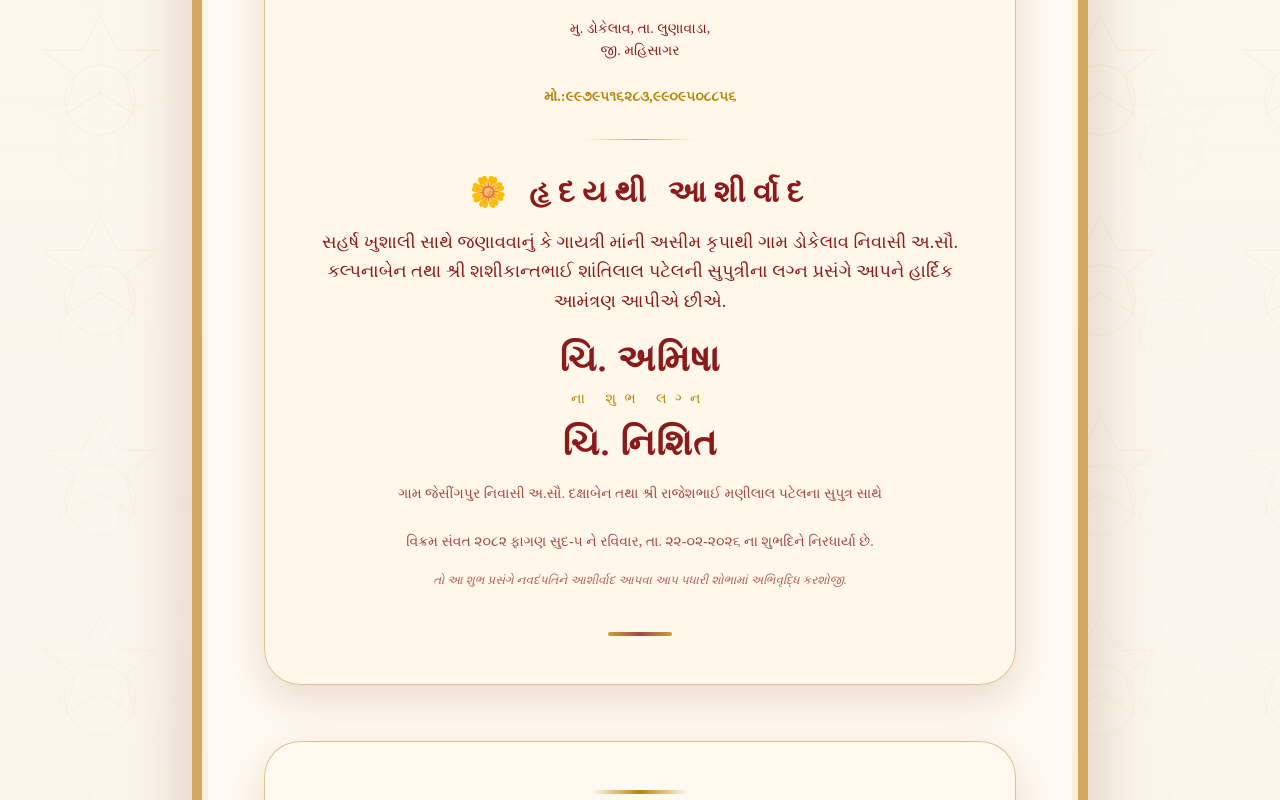
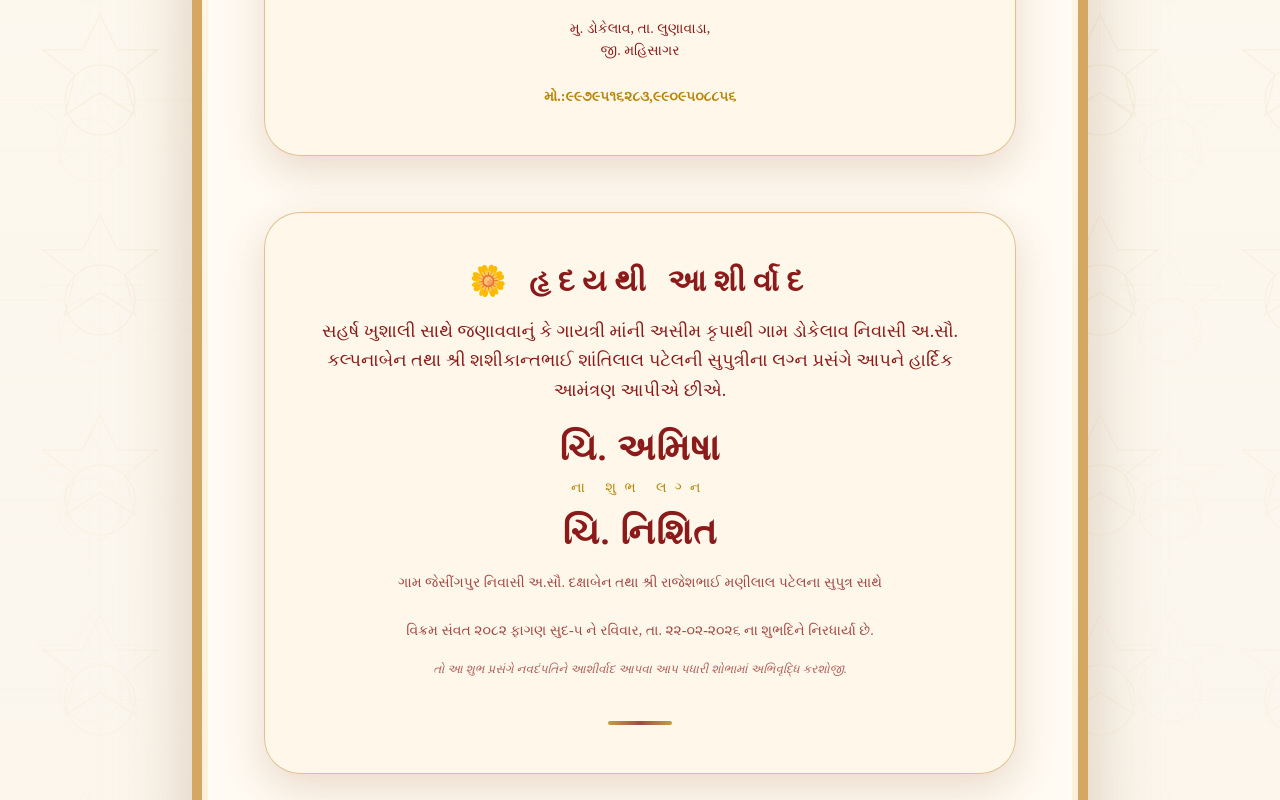
Before and after one commit to Ridhu18/WeddingInvitation, a Next.js app: page / in a window 1280 px wide. Shown: the part 1200-2000 px from the top of the page. Built offline with nearby package versions, Linux system fonts and the light colour scheme.

Commit message:
location and amantran box

```diff
--- a/components/wedding-invitation.tsx
+++ b/components/wedding-invitation.tsx
@@ -173,7 +173,7 @@ export default function WeddingInvitation() {
             </div>
 
             <div className="mt-12 sm:mt-14 space-y-12 sm:space-y-14">
-              {/* Invited By & Blessings */}
+              {/* Invited By */}
               <div className="rounded-[36px] border border-[#d4a76a]/70 bg-[#fff8e9]/90 px-6 py-10 sm:px-8 sm:py-12 shadow-[0_14px_40px_rgba(140,80,30,0.18)] text-center">
                 <div className="space-y-6">
                   <h2 className="text-2xl sm:text-3xl font-semibold tracking-[0.28em] uppercase text-maroon">💐આમંત્રક</h2>
@@ -199,9 +199,10 @@ export default function WeddingInvitation() {
                     </a>
                   </p>
                 </div>
+              </div>
 
-                <div className="mx-auto my-8 h-px w-28 bg-gradient-to-r from-transparent via-gold to-transparent opacity-70" />
-
+              {/* Heart Blessings */}
+              <div className="rounded-[36px] border border-[#d4a76a]/70 bg-[#fff8e9]/90 px-6 py-10 sm:px-8 sm:py-12 shadow-[0_14px_40px_rgba(140,80,30,0.18)] text-center">
                 <div className="space-y-5">
                   <h2 className="text-2xl sm:text-3xl font-semibold tracking-[0.25em] uppercase">🌼 હૃદયથી આશીર્વાદ</h2>
                   <p className="text-base sm:text-lg leading-relaxed font-sans text-center">
@@ -279,7 +280,7 @@ export default function WeddingInvitation() {
               <div className="rounded-[36px] border border-[#d29f52]/70 bg-[#fff8ea]/95 px-6 py-10 sm:px-8 sm:py-12 shadow-[0_14px_40px_rgba(142,87,37,0.2)]">
                 <h2 className="text-2xl sm:text-3xl font-semibold text-center mb-4 sm:mb-5 tracking-[0.22em] sm:tracking-[0.28em] uppercase">માગલિક પ્રસંગો</h2>
                 <a
-                  href="https://goo.gl/maps/sy4sbJGpHTQuZaRu5"
+                  href="https://maps.app.goo.gl/bnzm3pKP4gBQpMkZ8?g_st=aw"
                   target="_blank"
                   rel="noopener noreferrer"
                   className="mx-auto mb-10 sm:mb-12 block w-fit rounded-full border border-gold px-6 sm:px-8 py-2.5 sm:py-3 text-center text-xs sm:text-sm uppercase tracking-[0.24em] sm:tracking-[0.3em] text-gold transition duration-300 hover:bg-gold hover:text-maroon"
```
